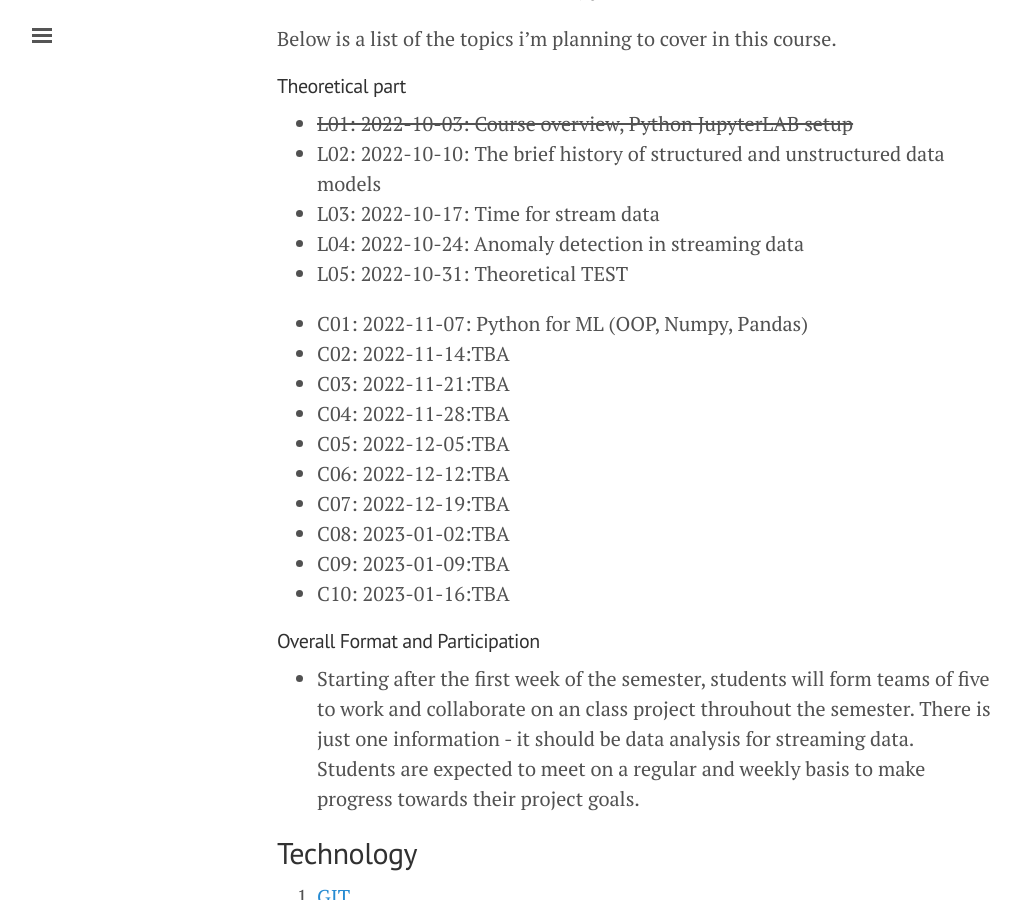
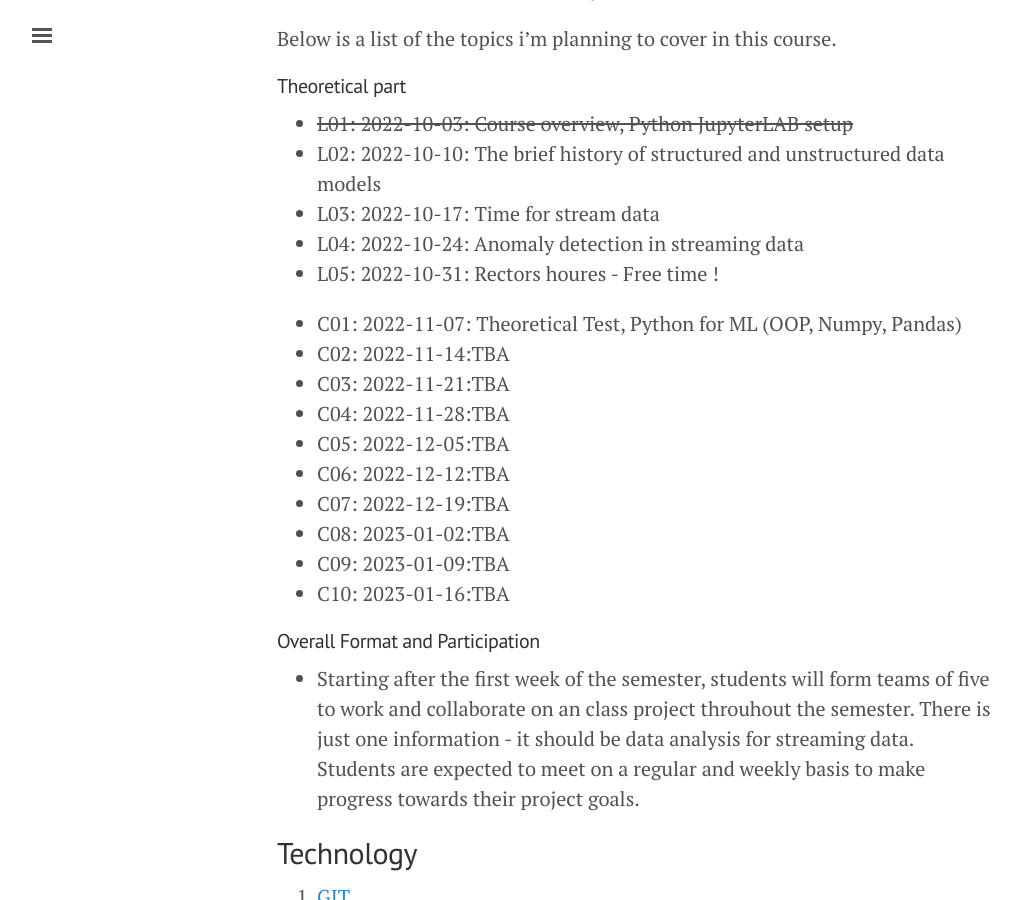
Before and after one commit to sebkaz-teaching/RealTimeEN, a Jekyll site: the page built from _posts/2022-10-01-Intro.md, in a window 1280 px wide and 900 px high, scrolled down 712 px. Shown: the whole window, without its empty margins (3-1024 px from the left). Built offline with Jekyll 4.4.1, drawn with Linux system fonts in a browser that asks for light colours.

Commit message:
Update 2022-10-01-Intro.md

```diff
--- a/_posts/2022-10-01-Intro.md
+++ b/_posts/2022-10-01-Intro.md
@@ -35,9 +35,9 @@ Below is a list of the topics i'm planning to cover in this course.
 - L02: 2022-10-10: The brief history of structured and unstructured data models
 - L03: 2022-10-17: Time for stream data
 - L04: 2022-10-24: Anomaly detection in streaming data
-- L05: 2022-10-31: Theoretical TEST
+- L05: 2022-10-31: Rectors houres - Free time !
 
-- C01: 2022-11-07: Python for ML (OOP, Numpy, Pandas)
+- C01: 2022-11-07: Theoretical Test,  Python for ML (OOP, Numpy, Pandas)
 - C02: 2022-11-14:TBA
 - C03: 2022-11-21:TBA
 - C04: 2022-11-28:TBA
```
